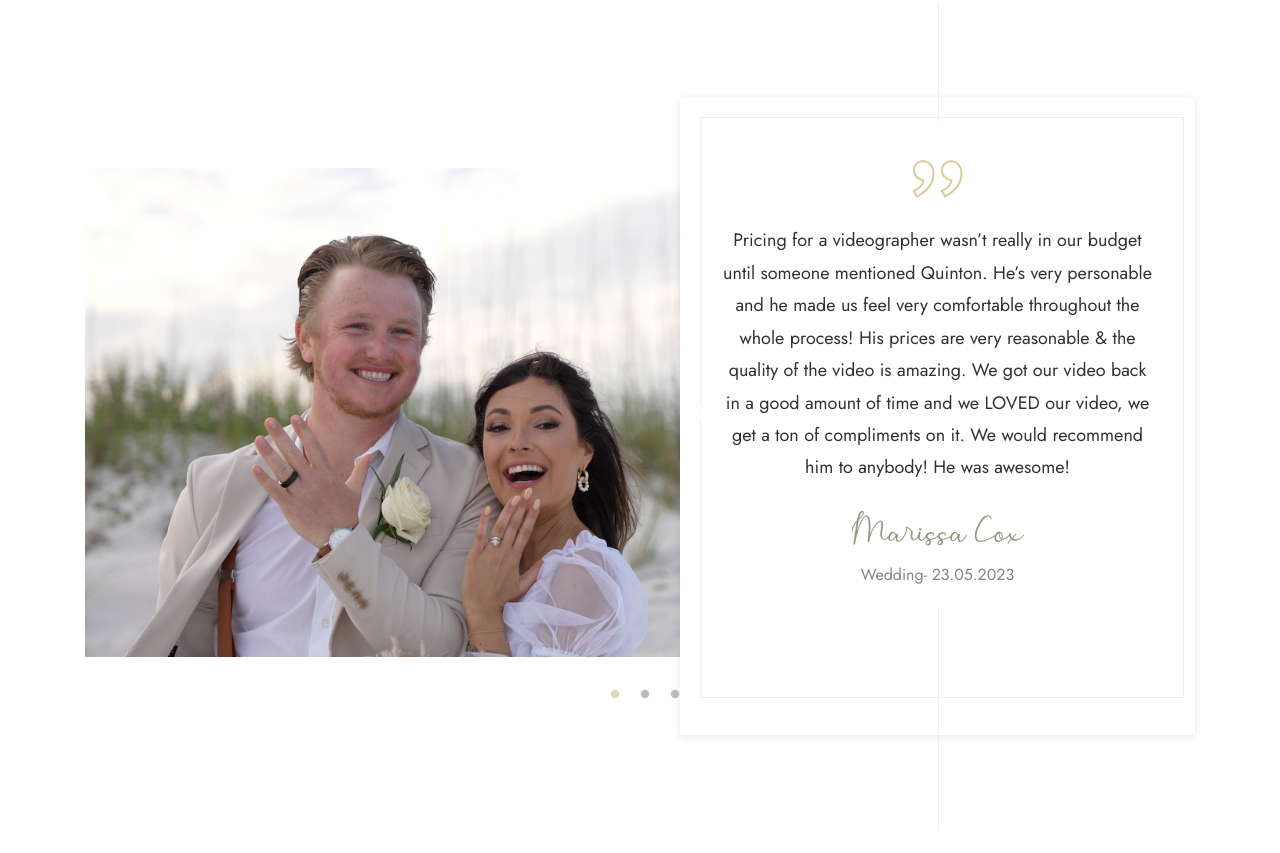
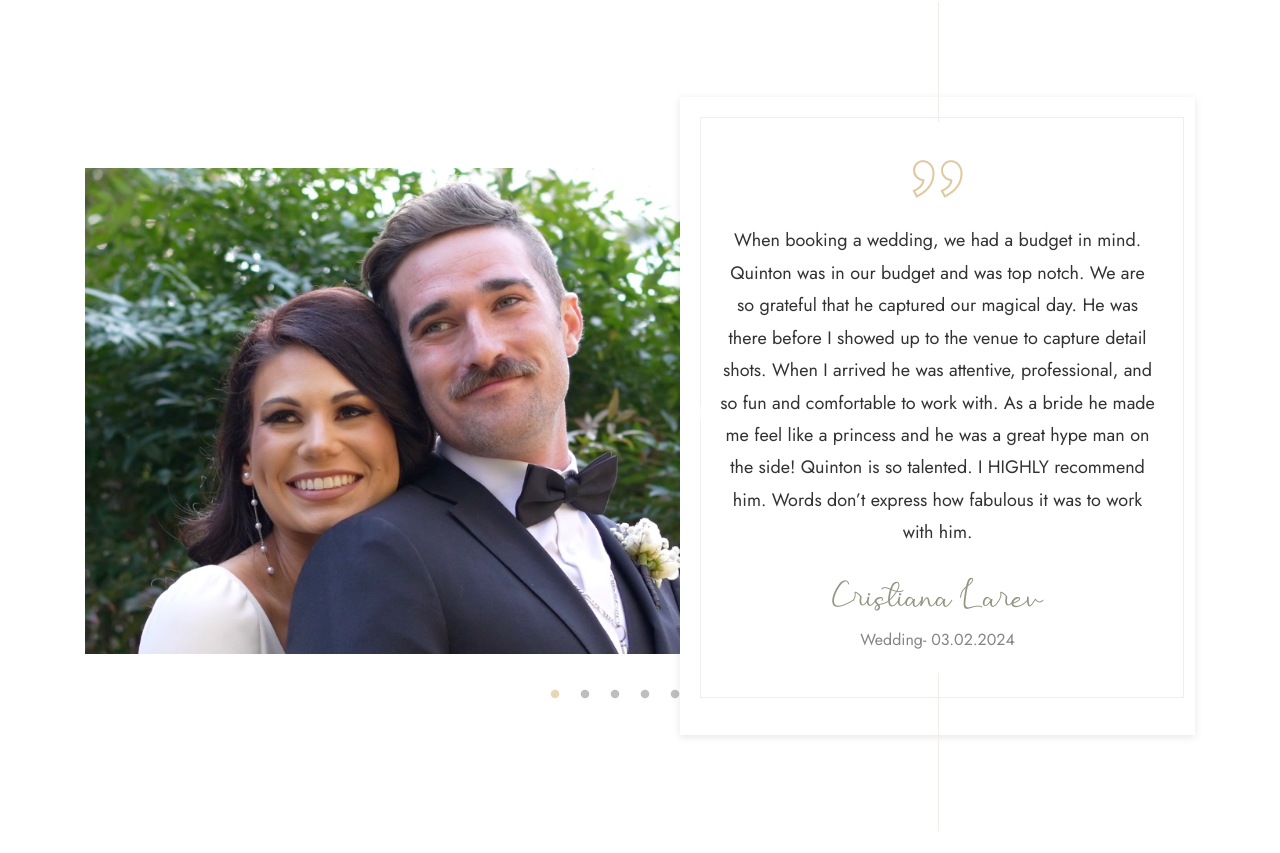
Before and after one commit to frozzel/wheelhousestudios, a React (Create React App) app: page / in a window 1280 px wide. Shown: the part 2222-3075 px from the top of the page. Built offline with nearby package versions, Linux system fonts and the light colour scheme.

Commit message:
added more testimonials for client

```diff
--- a/src/components/Testimonial/Testimonial.js
+++ b/src/components/Testimonial/Testimonial.js
@@ -5,9 +5,19 @@ import "slick-carousel/slick/slick-theme.css";
 import ts1 from '../../images/testimonial/img-13.png'
 import ts2 from '../../images/testimonial/img-11.jpeg'
 import ts3 from '../../images/testimonial/img-14.jpeg'
+import ts4 from '../../images/testimonial/img-15.jpg'
+import ts5 from '../../images/testimonial/img-16.jpg'
 
 
 const testimonial = [
+    {
+        id: '01',
+        tImg: ts4,
+        Des: "When booking a wedding, we had a budget in mind. Quinton was in our budget and was top notch. We are so grateful that he captured our magical day. He was there before I showed up to the venue to capture detail shots. When I arrived he was attentive, professional, and so fun and comfortable to work with. As a bride he made me feel like a princess and he was a great hype man on the side! Quinton is so talented. I HIGHLY recommend him. Words don’t express how fabulous it was to work with him. ",
+        Title: 'Cristiana Larev',
+        Date: "03.02.2024",
+        event: "Wedding"
+    },
     {
         id: '01',
         tImg: ts1,
@@ -22,6 +32,14 @@ const testimonial = [
         Des: "I am a very reserved person and I don’t like my picture being taken at all. However, Quinton’s personality put me at ease and I loved that he had so many different ideas! The wedding day was so stressful and hectic and I appreciate Quinton for making a schedule to make the photography portion as smooth as possible. Everyone from the wedding loved his photos. They are AMAZING. Everyone also loved how friendly and bubbly he was. To this day we still hear about how much people loved the photos or just loved him in general. So yes, we would 100% recommend Quinton to anyone.",
         Title: 'Veronica Cruz-Chambers',
         Date: "11.04.2023",
+        event: "Wedding"
+    },
+    {
+        id: '01',
+        tImg: ts5,
+        Des: "It’s really hard to find what you want within your budget, and Quinton is very well priced and provides excellent communication throughout the planning process as well as a beautiful video for us to enjoy for many years! Quinton’s eye for videography is an obvious talent, and he captured our wedding day with ease and creativity! He truly let my husband and I’s personalities shine through the lens. He is so much fun to work with and makes you feel comfortable to just have fun on your big day! His energy and passion for what he does makes him an amazing videographer!  ",
+        Title: 'Sarah Troche',
+        Date: "10.21.2023",
         event: "Wedding"
     },
     {
@@ -46,7 +64,7 @@ const Testimonial = () => {
                 <div className="wpo-testimonial-wrap">
                     <div className="row align-items-center">
                         <div className="col col-lg-7">
-                            <Slider asNavFor={nav2} ref={(slider1) => setNav1(slider1)} dots={true} arrows={false}>
+                            <Slider asNavFor={nav2} ref={(slider1) => setNav1(slider1)} dots={true} arrows={true}>
                                 {
                                     testimonial.map((tesmnl, tsm) => (
                                         <div className="testimonial-img" key={tsm}>
```
Also changed, not shown: src/images/testimonial/img-15.jpg (added), src/images/testimonial/img-16.jpg (added), 10 other files (tests, documents, lock files or other folders).
